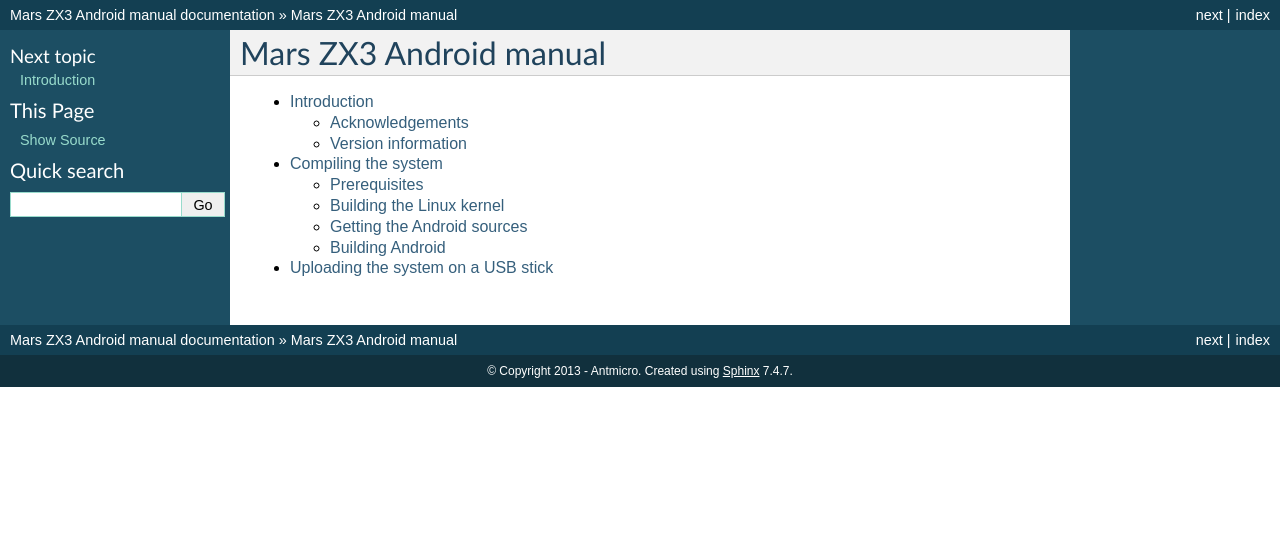
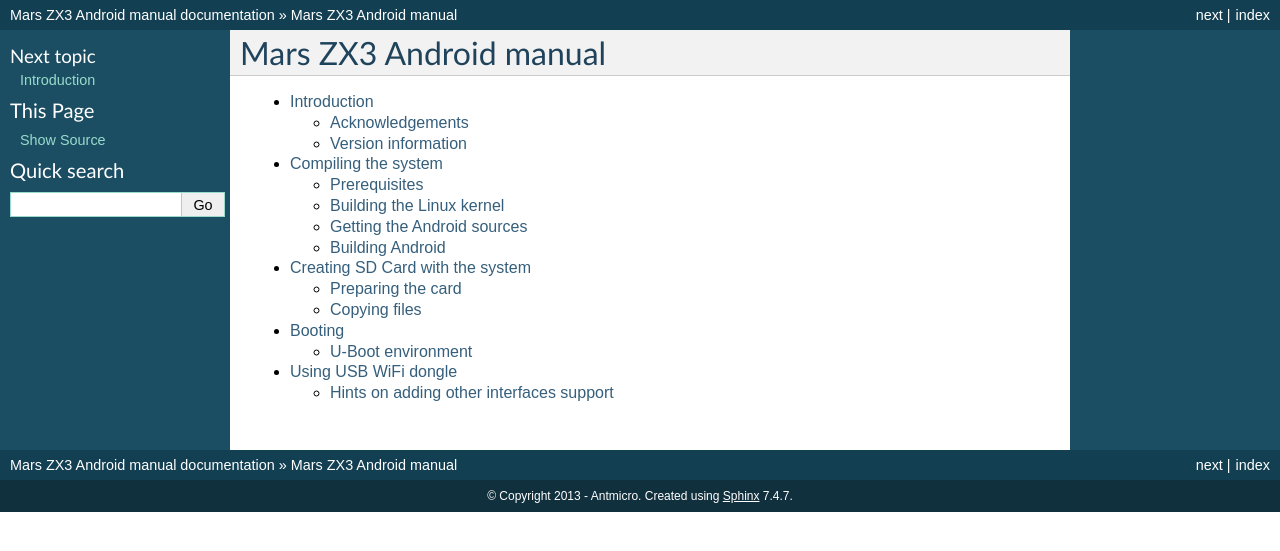
Before and after one commit to mgielda/android_mars_zx3, a Sphinx documentation site: the page built from doc/source/index.rst, in a window 1280 px wide. Shown: the top 551 px of the page. Built offline with Sphinx 7.4.7, drawn with Linux system fonts in a browser that asks for light colours; some of the changed lines change nothing that is shown.

Commit message:
Updated documentation

```diff
--- a/doc/source/introduction.rst
+++ b/doc/source/introduction.rst
@@ -1,7 +1,7 @@
 Introduction
 ============
 
-This is a compilation and usage manual for the Android 4.1.2 operating system for `Enclustra's Mars ZX3 Zynq module <http://www.enclustra.com/en/products/system-on-chip-modules/mars-zx3/>`_.
+This is a compilation and usage manual for the Android 4.3.1 operating system for `Enclustra's Mars ZX3 Zynq module <http://www.enclustra.com/en/products/system-on-chip-modules/mars-zx3/>`_.
 
 Acknowledgements
 ----------------
@@ -18,6 +18,7 @@
    Michael Gielda,Updated for Sphinx,08.07.2013,0.2
    Sebastian Kramer,Typos; required packages; improvements,08.07.2013,0.2.1
    Peter Gielda,Minor improvements,06.06.2014,0.2.2
+   Mariusz Glebocki,Updated to Android 4.3.1,03.09.2014,0.3.0
 
 Compiling the system
 ====================
@@ -30,13 +31,14 @@
 Toolchain
 ~~~~~~~~~
 
-The toolchain used to compile the port is Sourcery G++ Lite 2011.03-42, and can be obtained from `the Mentor Graphics website <https://sourcery.mentor.com/sgpp/lite/arm/portal/release1802>`_.
+The toolchain used to compile the kernel is Sourcery G++ Lite 2011.03-42, and can be obtained from `the Mentor Graphics website <https://sourcery.mentor.com/sgpp/lite/arm/portal/release1802>`_.
 
 When this was written, Sourcery G++ Lite was directly available without the need for logging in using a direct link:
 
 .. code-block:: bash
 
-   wget https://sourcery.mentor.com/sgpp/lite/arm/portal/package8736/public/arm-none-eabi/arm-2011.03-42-arm-none-eabi.bin
+   wget 'https://sourcery.mentor.com/sgpp/lite/arm/portal/package8736/public'\
+   '/arm-none-eabi/arm-2011.03-42-arm-none-eabi.bin'
    chmod +x arm-2011.03-42-arm-none-eabi.bin
    ./arm-2011.03-42-arm-none-eabi.bin
 
@@ -62,17 +64,17 @@
 Java
 ~~~~
 
-The Java JDK 1.6 is required for Android compilation. JDK 1.6 should be available in your system from the package manager, but it might require some effort to get it.
+The Java JDK 1.6 is required for Android compilation. Oracle JDK 1.6 installer might not be available in your system's package manager. In this case, get latest version of Java SE Development Kit from `Oracle website <http://www.oracle.com/technetwork/java/javase/downloads/java-archive-downloads-javase6-419409.html>`_. In the file list accept license and download .bin file for your system (Linux x86 or Linux x86). This step requires logging in.
 
-For example on a 64-bit system running Debian 7.0 (Wheezy) you need to add the non-free repository from Debian 6.0 (Squeeze) and get the JDK from there (this is best done as root):
+Instructions to install package named ``jdk-6u45-linux-x64.bin`` and downloaded to ``~/downloads`` directory are:
 
 .. code-block:: bash
 
-   su
-   echo "deb http://ftp.pl.debian.org/debian/ squeeze non-free" >> /etc/apt/sources.list
-   aptitude update
-   apt-get install sun-java6-jdk
-   update-java-alternatives -s java-6-sun
+   cd ~
+   chmod +x ~/downloads/jdk-6u45-linux-x64.bin
+   ~/downloads/jdk-6u45-linux-x64.bin
+
+Package is unpacked to ``~/jdk1.6.0_45`` directory.
 
 Other packages
 ~~~~~~~~~~~~~~
@@ -90,13 +92,13 @@
 
 https://github.com/antmicro/enclustra_zynq_linux/raw/master/config_enclustra_android
 
-To compile the 3.5 kernel from our repository:
+To compile the 3.13 kernel from our repository:
 
 .. code-block:: bash
 
    git clone https://github.com/antmicro/enclustra_zynq_linux.git
    cp config_enclustra_android .config
-   CROSS_COMPILE="arm-none-eabi-" ARCH=arm make uImage -j5
+   CROSS_COMPILE="arm-none-eabi-" ARCH=arm make uImage -j$(nproc)
 
 Getting the Android sources
 ---------------------------
@@ -120,29 +122,112 @@
 .. code-block:: bash
 
    source ./build/envsetup.sh
-   export ANDROID_JAVA_HOME=/usr/lib/jvm/java-1.6.0-openjdk-amd64
-   # valid on a 64-bit Debian 7.0 (Wheezy), replace with your path
+   export JAVA_HOME=$HOME/jdk1.6.0_45    # this path is the one where you installed JDK
+   export ANDROID_JAVA_HOME=$JAVA_HOME
+   export PATH=$JAVA_HOME/bin:$PATH
    lunch mars_zx3-userdebug
-   make
+   make -j$(nproc)
+
+Creating SD Card with the system
+================================
+
+To boot Android on the device you have to use at least 512 MB SD Card. The system needs four partitions:
+
+* for kernel image and related files (vfat, 32 MB)
+* root partition (ext4, 32 MB)
+* system (ext4, 256 MB)
+* data (ext4, 100 MB or more)
+
+The last partition, used to store user data and additional applications, will be created as large as possible.
+
+Preparing the card
+------------------
+
+.. warning::
+
+   All data on the card will be lost. :file:`/dev/sdX` below is used as the card device node.
+
+Insert card into reader and create partitions with following commands (lines beginning with colon are typed inside fdisk command prompt, without colon):
+
+.. code-block:: bash
+
+   sudo fdisk /dev/sdX
+   : o [enter]
+   : n [enter] [enter] [enter] [enter] +32M [enter]
+   : n [enter] [enter] [enter] [enter] +32M [enter]
+   : n [enter] [enter] [enter] [enter] +256M [enter]
+   : n [enter] p [enter] [enter] [enter]
+   : w [enter]
+
+   mkfs.vfat -n BOOT /dev/sdX1
+   mkfs.ext4 -L root /dev/sdX2
+   mkfs.ext4 -L system /dev/sdX3
+   mkfs.ext4 -L data /dev/sdX4
+
+Copying files
+-------------
 
 .. note::
 
-   While compiling Android, some error messages in the form of ``find: 'src': No such file or directory`` might appear, but they do not in any way impede the compilation process and can be ignored.
+   ``$KERNEL`` and ``$ANDROID`` used below are respectively: the kernel, and Android sources main directories paths.
 
-Uploading the system on a USB stick
-===================================
+If the compilation was successful, the rootfs CPIO image is located at :file:`$ANDROID/out/target/product/mars_zx3/ramdisk.img`, and the system partition at :file:`$ANDROID/out/target/product/mars_zx3/system.img`. The compiled kernel image is at :file:`$KERNEL/arch/arm/boot/uImage`.
 
-If the compilation was successful, the rootfs is located in ``out/target/product/mars_zx3/root``.
-Two additional files also have to be present on the rootfs - ``out/target/product/mars_zx3/system.img`` and ``out/target/product/mars_zx3/userdata.img``.
+.. warning::
+   FIXME: copy also devicetree.dtb, system_top.bit
 
-The following procedure will produce a USB stick ready to run Android on the ZX3 module:
+To install files on the card, run following commands as root:
 
 .. code-block:: bash
 
-   mkfs.ext2 /dev/sdX1   # replace sdX1 with the partition you want to use
-   mkdir /tmp/android_rootfs
-   mount /dev/sdx1 /tmp/android_rootfs
-   cp -r out/target/product/mars_zx3/root/* /tmp/android_rootfs/
-   cp out/target/product/mars_zx3/system.img /tmp/android_rootfs/
-   cp out/target/product/mars_zx3/userdata.img /tmp/android_rootfs
-   umount /tmp/android_rootfs
+   mkdir -p /mnt/android/{img,boot,root,system}
+   mount /dev/sdX1 /mnt/android/boot
+   mount /dev/sdX2 /mnt/android/root
+   mount /dev/sdX3 /mnt/android/system
+   mount -o loop $ANDROID/out/target/product/mars_zx3/system.img /mnt/android/img
+
+   cp $KERNEL/arch/arm/boot/{uImage,devicetree.dtb,system_top.bit} /mnt/android/boot
+   rsync -av /mnt/android/img/* /mnt/android/system
+   cd /mnt/android/root
+   gunzip -c $ANDROID/out/target/product/mars_zx3/ramdisk.img | cpio -i
+   cd /
+   umount /mnt/android/{img,boot,root,system}
+
+Booting
+=======
+
+To boot Android on the device you have to install U-Boot first. Sources and build instructions can be found on:
+
+http://www.denx.de/wiki/U-Boot
+
+U-Boot environment
+------------------
+
+After successfull U-Boot installation, connect USB cable to the micro USB port and run serial terminal program, for example picocom:
+
+.. code-block:: bash
+   picocom -b 115200 /dev/ttyUSB0
+
+In U-Boot command prompt type following commands to set environment variables:
+
+.. code-block:: bash
+
+   setenv bootargs console=ttyPS0,115200 root=/dev/mmcblk0p2 rw rootwait earlyprintk
+   setenv bootcmd mmcinfo && fatload mmc 0 0x3000000 uImage && fatload mmc 0 0x2A00000 devicetree.dtb && fatload mmc 0 0x200000 system_top.bit && fpga loadb 0 0x200000 ${filesize} && bootm 0x3000000 - 0x2A00000
+   saveenv
+
+And to boot:
+
+.. code-block:: bash
+
+   boot
+
+Using USB WiFi dongle
+=================
+
+By default, only WiFi interfaces based on Atheros AR9271 are supported. Just connect dongle to the USB port and go to the Android settings, where you can turn on WiFi.
+
+Hints on adding other interfaces support
+----------------------------------------
+
+To use another interfaces, you have to turn on interface's driver in the kernel config, rebuild it, and optionally put its firmware in `etc/firmware` directory on the system partition. For detailed information which driver and firmware to use, google for its name or ID. You can obtain them with ``lsusb`` command. Good place to start is the `Linux Wireless <http://wireless.kernel.org/en/users/Drivers/>`_ page.
```
